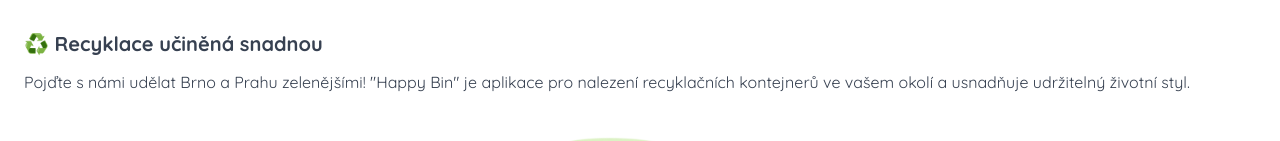
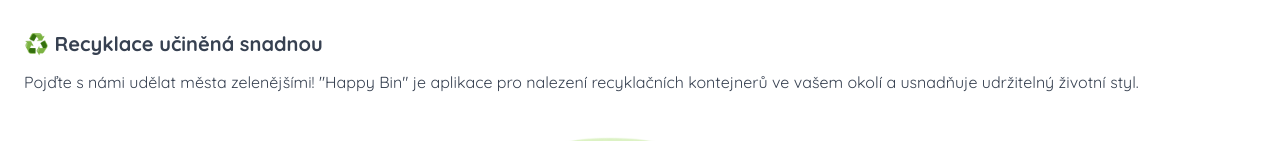
Before and after one commit to hadamove/happybin-web, a website: page index.html in a window 1280 px wide. Shown: the part 150-291 px from the top of the page. Drawn offline with Linux system fonts and the light colour scheme.

Commit message:
Update czech wording

```diff
--- a/index.html
+++ b/index.html
@@ -23,7 +23,7 @@
   <main class="container mx-auto my-4 px-6 flex-grow flex flex-col py-12">
     <section class="mb-6">
       <h2 data-i18n="home.heading" class="text-xl font-bold mb-3">♻️ Recyklace učiněná snadnou</h2>
-      <p data-i18n="home.lead" class="mb-3">Pojďte s námi udělat Brno a Prahu zelenějšími! "Happy Bin" je aplikace pro nalezení
+      <p data-i18n="home.lead" class="mb-3">Pojďte s námi udělat města zelenějšími! "Happy Bin" je aplikace pro nalezení
         recyklačních kontejnerů ve vašem okolí a usnadňuje udržitelný životní styl.</p>
     </section>
     <img src="src/img/home_screen_picture.png" alt="Ikona Happy Bin"
--- a/src/locales/cs.json
+++ b/src/locales/cs.json
@@ -4,7 +4,7 @@
   "nav": { "home": "Domů", "about": "O nás", "privacy": "Soukromí" },
   "home": {
     "heading": "♻️ Recyklace učiněná snadnou",
-    "lead": "Pojďte s námi udělat Brno a Prahu zelenějšími! \"Happy Bin\" je aplikace pro nalezení recyklačních kontejnerů ve vašem okolí a usnadňuje udržitelný životní styl.",
+    "lead": "Pojďte s námi udělat města zelenějšími! \"Happy Bin\" je aplikace pro nalezení recyklačních kontejnerů ve vašem okolí a usnadňuje udržitelný životní styl.",
     "section1": {
       "title": "📍 Cíle projektu a jak to funguje",
       "p": "Naším cílem je zjednodušit recyklaci, zvýšit její dostupnost a vytvořit zábavnou zkušenost, která podporuje zapojení každého do ochrany životního prostředí.",
```
